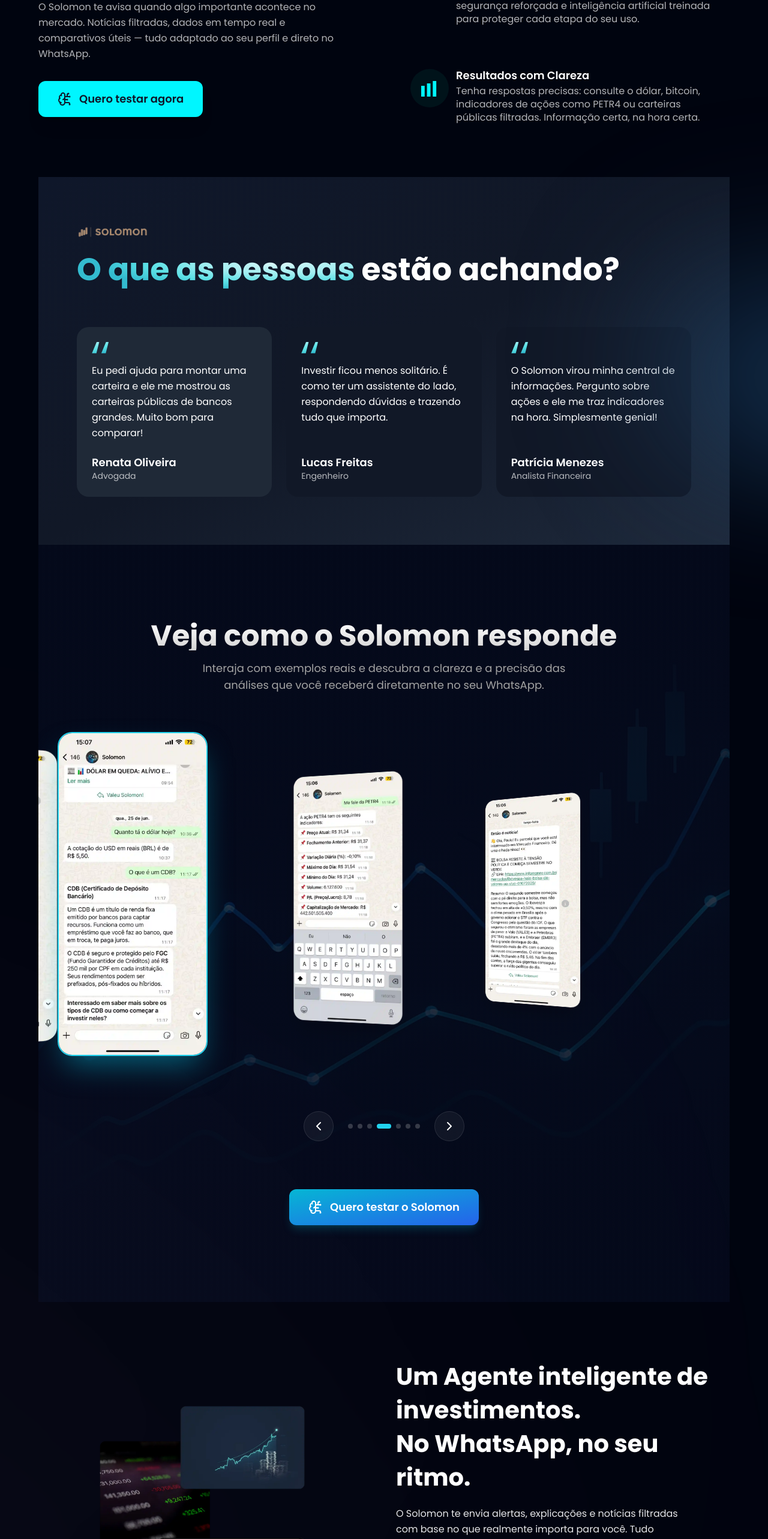
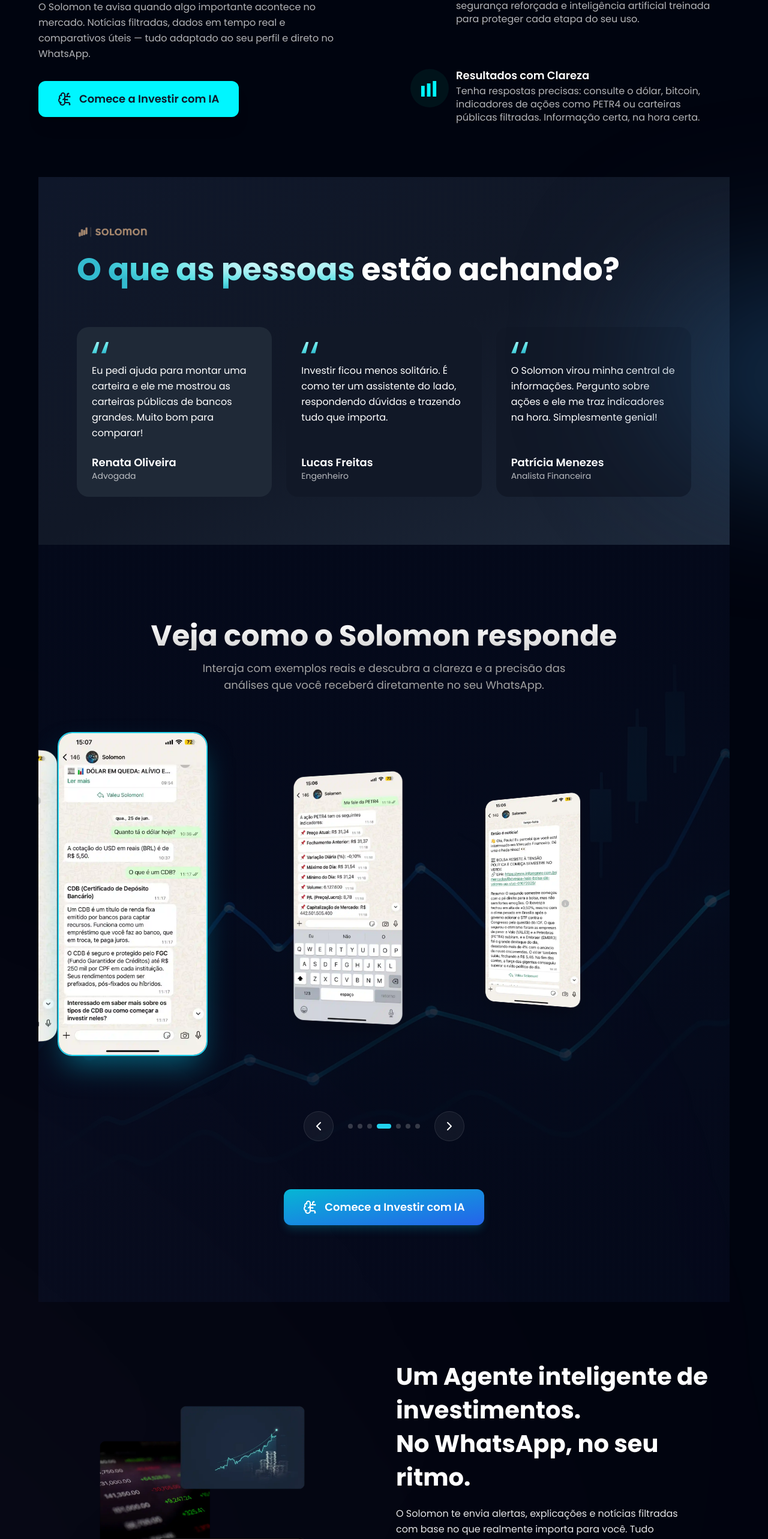
Before and after one commit to PauloSantangelo/lading-page-atualizada-solomon, a Next.js app: page / in a window 1280 px wide. Shown: the part 1121-3686 px from the top of the page at 60% size. Built offline with nearby package versions, Linux system fonts and the light colour scheme.

Commit message:
Atualizado links de pagamento

```diff
--- a/app/components/Billing.tsx
+++ b/app/components/Billing.tsx
@@ -59,13 +59,13 @@
 
       <div className="mt-8">
         <a
-          href="https://wa.me/5514988130629?text=Ol%C3%A1%2C%20quero%20testar%20o%20Solomon%21"
+          href="https://pay.solomonchat.com"
           target="_blank"
           rel="noopener noreferrer"
           className="inline-flex items-center gap-3 text-[#0f172a] text-sm md:text-lg font-semibold bg-[#00f6ff] hover:bg-[#00e0e0] transition px-6 py-3 md:px-8 md:py-4 rounded-xl shadow-xl"
         >
           <BrainCircuit className="w-5 h-5 md:w-6 md:h-6" />
-          Quero testar agora
+          Comece a Investir com IA
         </a>
       </div>
     </motion.div>
--- a/app/components/Business.tsx
+++ b/app/components/Business.tsx
@@ -73,13 +73,13 @@
 
       <div className="mt-8">
         <a
-          href="https://wa.me/5514988130629?text=Ol%C3%A1%2C%20quero%20testar%20o%20Solomon%21"
+          href="https://pay.solomonchat.com" // Link de pagamento atualizado
           target="_blank"
           rel="noopener noreferrer"
           className="inline-flex items-center gap-3 text-[#0f172a] text-sm md:text-lg font-semibold bg-[#00f6ff] hover:bg-[#00e0e0] transition px-6 py-3 md:px-8 md:py-4 rounded-xl shadow-xl"
         >
           <BrainCircuit className="w-5 h-5 md:w-6 md:h-6" />
-          Quero testar agora
+          Comece a Investir com IA {/* Texto CTA atualizado */}
         </a>
       </div>
     </motion.div>
--- a/app/components/CardDeal.tsx
+++ b/app/components/CardDeal.tsx
@@ -59,7 +59,7 @@
           </p>
 
           <motion.a
-            href="https://wa.me/SEUNUMERO"
+            href="https://pay.solomonchat.com"
             target="_blank"
             rel="noopener noreferrer"
             className="mt-10 inline-flex items-center gap-3 text-white text-base md:text-lg font-semibold bg-gradient-to-br from-cyan-500 to-blue-600 px-8 py-4 rounded-xl shadow-lg shadow-cyan-500/20 transition-all"
@@ -67,7 +67,7 @@
             whileTap={{ scale: 0.95 }}
           >
             <BrainCircuit className="w-6 h-6" />
-            Quero testar agora
+            Comece a Investir com IA
           </motion.a>
         </motion.div>
 
--- a/app/components/Hero.tsx
+++ b/app/components/Hero.tsx
@@ -72,7 +72,7 @@
 
         <div className="hidden md:inline-block mt-10">
           <a
-            href="https://wa.me/5514988130629?text=Ol%C3%A1%2C%20quero%20testar%20o%20Solomon%21"
+            href="https://pay.solomonchat.com"
             target="_blank"
             rel="noopener noreferrer"
             className="group inline-flex items-center justify-center px-6 py-3 rounded-full bg-gradient-to-r from-cyan-400 to-blue-600 hover:from-cyan-300 hover:to-blue-500 transition-all duration-300 shadow-lg hover:shadow-cyan-500/60"
@@ -139,7 +139,7 @@
 
       {/* Botão flutuante mobile */}
       <a
-        href="https://wa.me/5514988130629?text=Ol%C3%A1%2C%20quero%20testar%20o%20Solomon%21"
+        href="https://pay.solomonchat.com"
         target="_blank"
         rel="noopener noreferrer"
         className="md:hidden fixed bottom-5 right-5 z-50 animate-wiggle group inline-flex items-center justify-center px-5 py-3 rounded-full bg-gradient-to-r from-cyan-400 to-blue-600 hover:from-cyan-300 hover:to-blue-500 shadow-md"
--- a/app/components/PricingPlans.tsx
+++ b/app/components/PricingPlans.tsx
@@ -41,7 +41,7 @@
             <li>✅ Insights e análises exclusivas</li>
           </ul>
           <a
-            href="https://www.asaas.com/c/qspw52fq2ekfg199"
+            href="https://pay.solomonchat.com?plano=mensal"
             target="_blank"
             rel="noopener noreferrer"
             className="bg-[#00f6ff] hover:bg-[#00e0e0] transition px-5 py-2 rounded-md font-medium w-full text-center text-[#0f172a] z-10"
@@ -63,7 +63,7 @@
             <li>✅ Assistente 100% personalizado</li>
           </ul>
           <a
-            href="https://www.asaas.com/c/s71c698qgip5npsd"
+            href="https://pay.solomonchat.com?plano=anual"
             target="_blank"
             rel="noopener noreferrer"
             className="bg-[#00f6ff] hover:bg-[#00e0e0] transition px-5 py-2 rounded-md font-medium w-full text-center text-[#0f172a]"
--- a/app/components/PrintGallery.tsx
+++ b/app/components/PrintGallery.tsx
@@ -205,7 +205,7 @@
         {/* Botão CTA */}
         <div className="flex justify-center mt-20">
           <motion.a
-            href="https://wa.me/SEUNUMERO"
+            href="https://pay.solomonchat.com" // Link de pagamento atualizado
             target="_blank"
             rel="noopener noreferrer"
             className="inline-flex items-center gap-3 text-white text-base md:text-lg font-semibold bg-gradient-to-br from-cyan-500 to-blue-600 px-8 py-4 rounded-xl shadow-lg shadow-cyan-500/20 transition-all"
@@ -216,7 +216,7 @@
             whileTap={{ scale: 0.95 }}
           >
             <BrainCircuit className="w-6 h-6" />
-            Quero testar o Solomon
+            Comece a Investir com IA {/* Texto CTA atualizado */}
           </motion.a>
         </div>
       </div>
```
